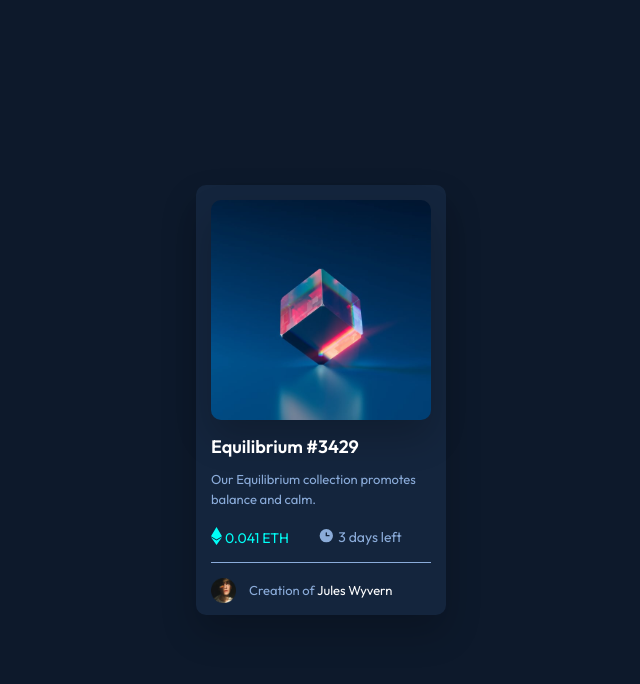
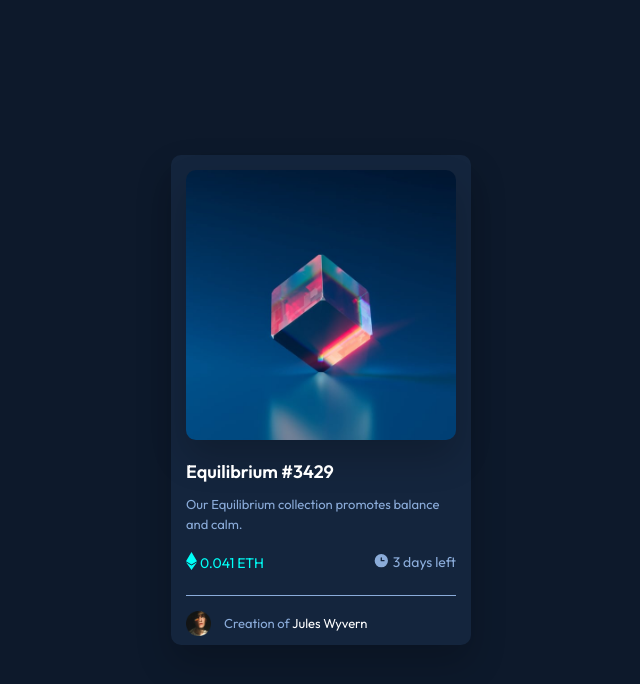
Before and after one commit to bigmike12/NFT-preview-card-component, a plain HTML site: page index.html in a window 1280 px wide. Shown: the whole page, without its empty margins (319-959 px from the left). Drawn offline with Linux system fonts and the light colour scheme.

Commit message:
made size and right margin adjustments

```diff
--- a/style.css
+++ b/style.css
@@ -28,16 +28,16 @@ body {
 .card {
   border-radius: 10px;
   background-color: hsl(216, 50%, 16%);
-  height: 430px;
-  width: 250px;
+  height: 490px;
+  width: 300px;
   padding: 15px;
   box-shadow: 0 1rem 2rem rgba(0, 0, 0, 0.2);
 }
 
 .card--image {
-  margin-bottom: 15px;
+  margin-bottom: 20px;
   text-align: center;
-  height: 220px;
+  height: 270px;
 }
 
 .card--image img {
@@ -65,27 +65,27 @@ body {
 }
 
 .card--num {
-  display: flex;
-  flex-direction: row;
-  justify-content: space-between;
   margin-bottom: 15px;
-  padding-bottom: 15px;
+  padding-bottom: 45px;
   border-bottom: 0.5px solid hsl(215, 51%, 70%);
 }
 
 #amount i,
 #time i {
+    display: inline-block;
     position: relative;
     top: 2px;
     margin-right: 3px;
 }
 
 #amount {
+    float: left;
     color: hsl(178, 100%, 50%);
     font-size: 14px;
 }
 
 #time {
+    float: right;
     color: hsl(215, 51%, 70%);
     font-size: 14px;
 
```
